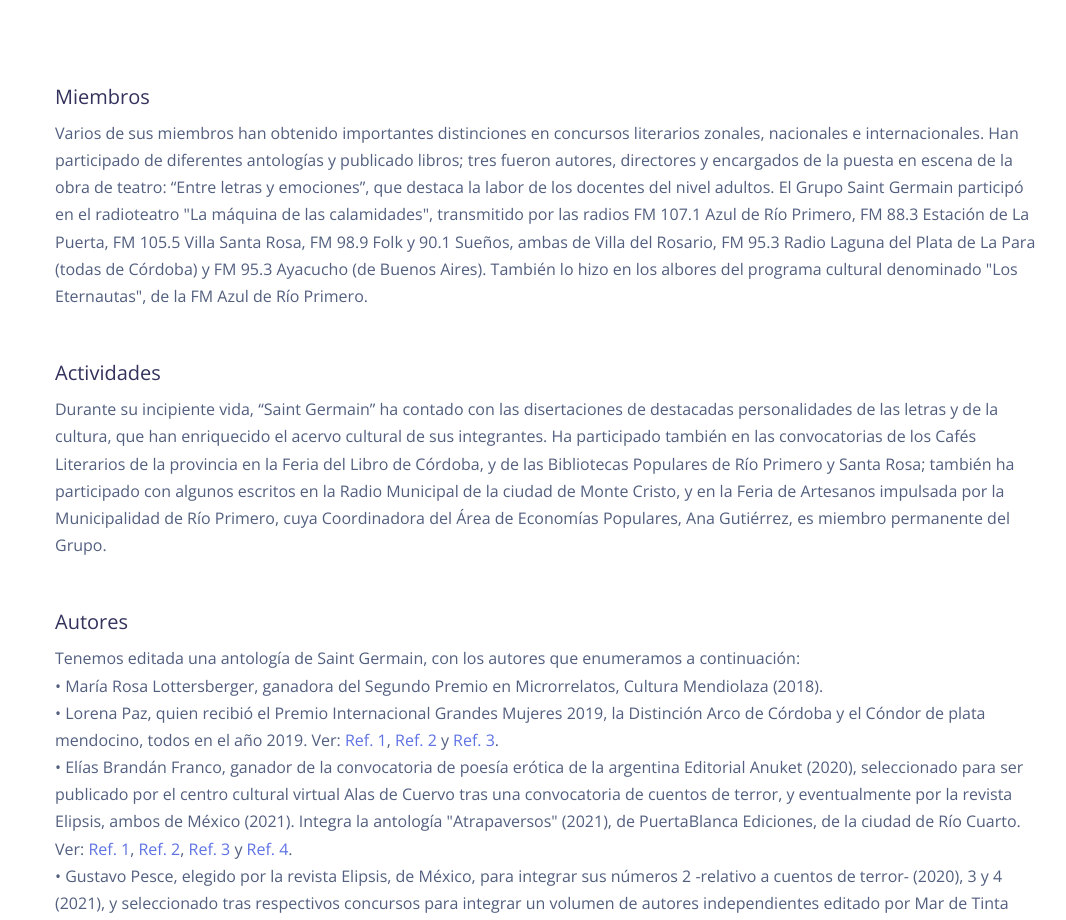
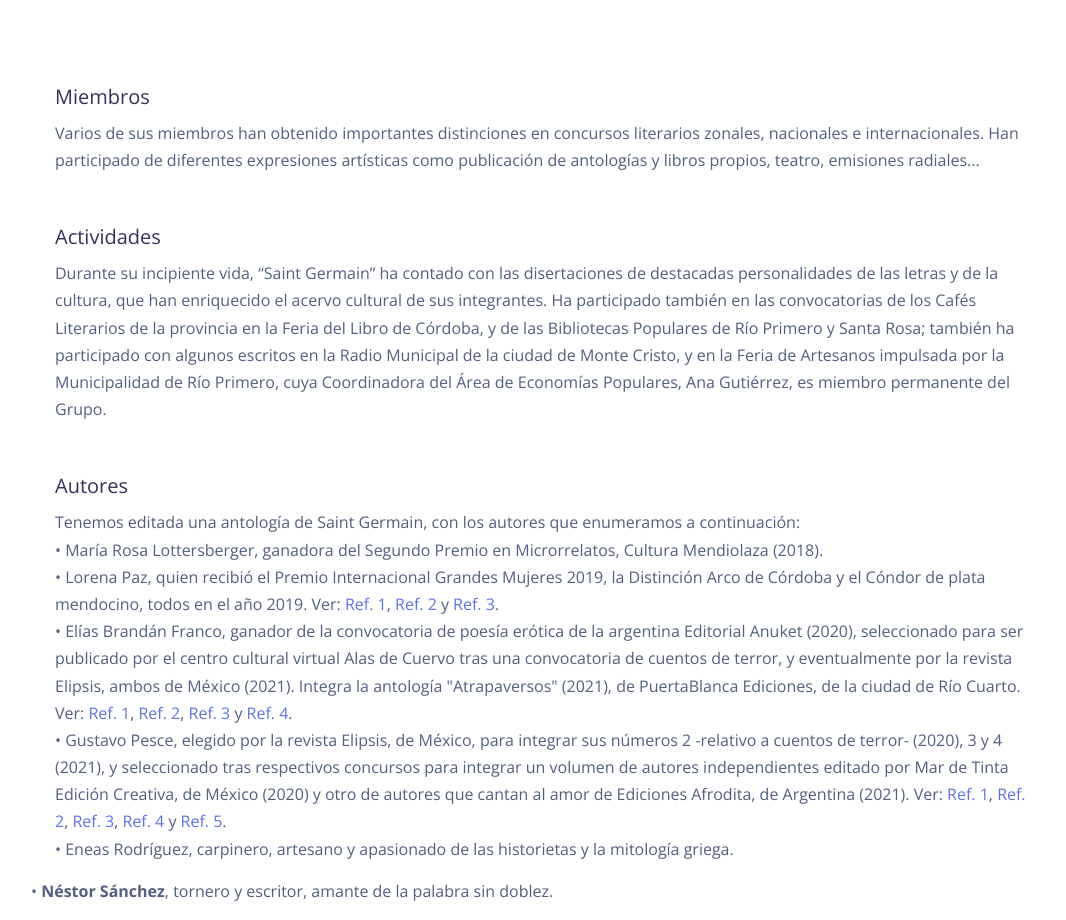
Before and after one commit to nahuelbrandan/grupo_literario, a website: page index.html in a window 1280 px wide. Shown: the part 1340-2260 px from the top of the page, without its empty margins (104-1170 px from the left). Drawn offline with nearby package versions, Linux system fonts and the light colour scheme; some packages are replaced by stand-ins of ours.

Commit message:
Update index.html

```diff
--- a/index.html
+++ b/index.html
@@ -193,15 +193,9 @@
             <div class="description pl-4">
               <h5 class="title">Miembros</h5>
               <p>Varios de sus miembros han obtenido importantes distinciones en concursos literarios zonales,
-                nacionales e internacionales. Han participado de diferentes antologías y publicado libros;
-                tres fueron autores, directores y encargados de la puesta en escena de la obra de teatro:
-                “Entre letras y emociones”, que destaca la labor de los docentes del nivel adultos.
-                El Grupo Saint Germain participó en el radioteatro "La máquina de las calamidades", transmitido por
-                las radios FM 107.1 Azul de Río Primero, FM 88.3 Estación de La Puerta, FM 105.5 Villa Santa Rosa,
-                FM 98.9 Folk y 90.1 Sueños, ambas de Villa del Rosario, FM 95.3 Radio Laguna del Plata de La Para
-                (todas de Córdoba) y FM 95.3 Ayacucho (de Buenos Aires).
-                También lo hizo en los albores del programa cultural denominado "Los Eternautas", de la  FM Azul de
-                Río Primero.</p>
+                nacionales e internacionales. Han participado de diferentes expresiones artísticas como publicación
+                de antologías y libros propios, teatro, emisiones radiales...
+                </p>
             </div>
           </div>
 
```
